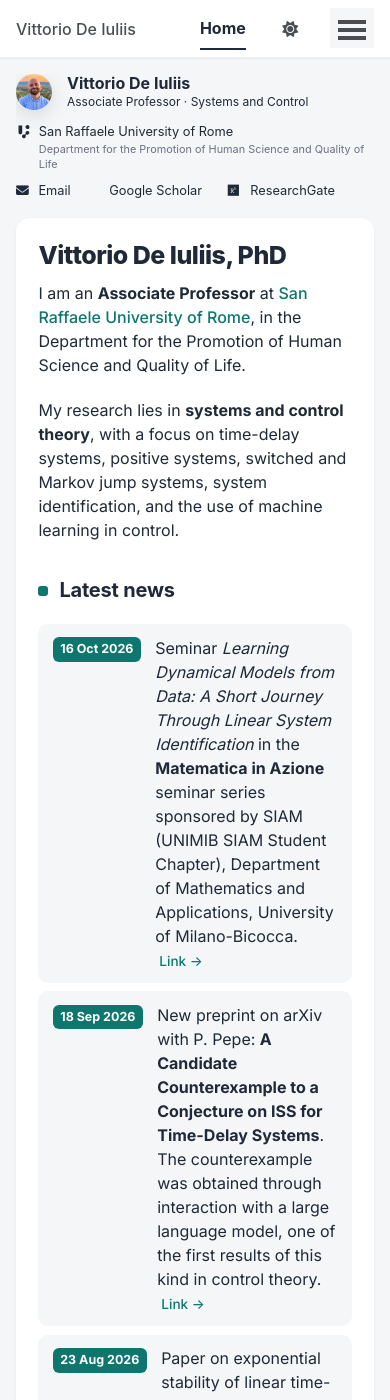
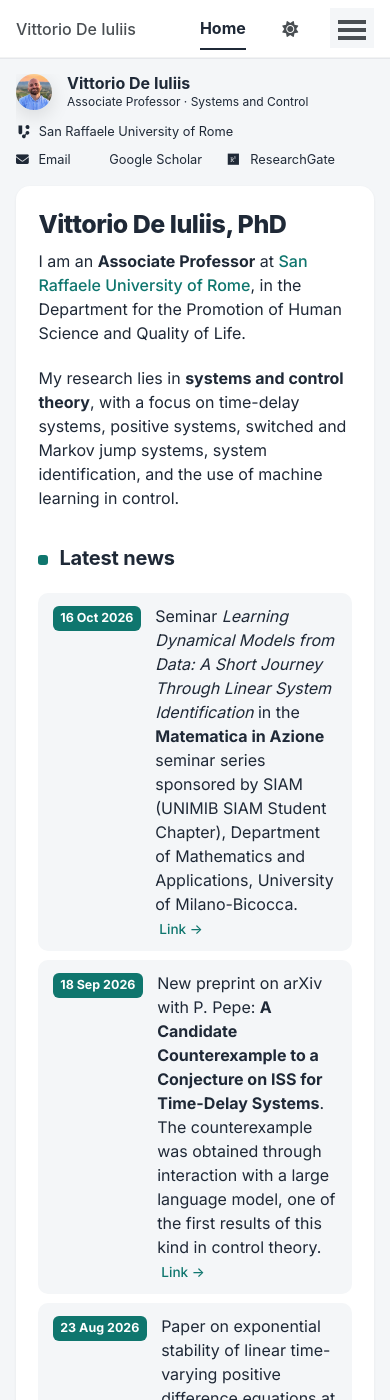
Before and after one commit to vdeiuliis/vdeiuliis.github.io, a Jekyll site: the page built from _pages/about.md, in a window 390 px wide and 1400 px high. Built offline with Jekyll 4.4.1, drawn with Linux system fonts in a browser that asks for light colours; a style sheet for code colours, icons or effects is not loaded.

Commit message:
Mobile: hide department in sidebar

```diff
--- a/_sass/_custom-modern.scss
+++ b/_sass/_custom-modern.scss
@@ -257,7 +257,7 @@ html[data-theme="dark"] .news-date { color: #0f1419; }
   .author__urls li { margin: 0; }
   .author__urls a { margin: 0; font-size: .8rem; }
   .sidebar .author__urls li.author__desktop { display: block; flex-basis: 100%; margin-bottom: .3em; }
-  .author__dept { font-size: .85em; }
+  .author__dept { display: none; }   /* department shown only on wide screens */
 }
 
 /* Phones/tablets: remove the extra gap between the top bar and the profile
```
